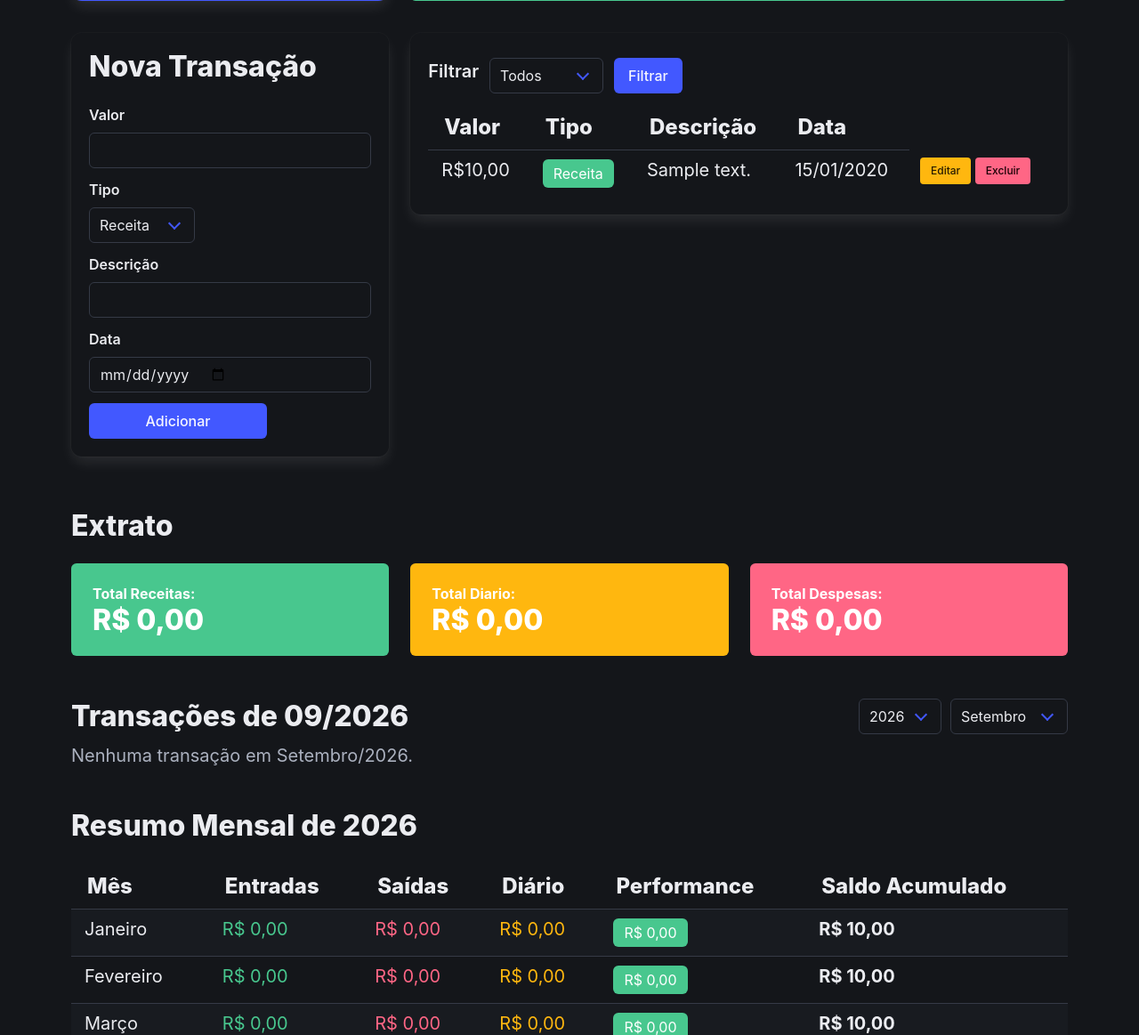
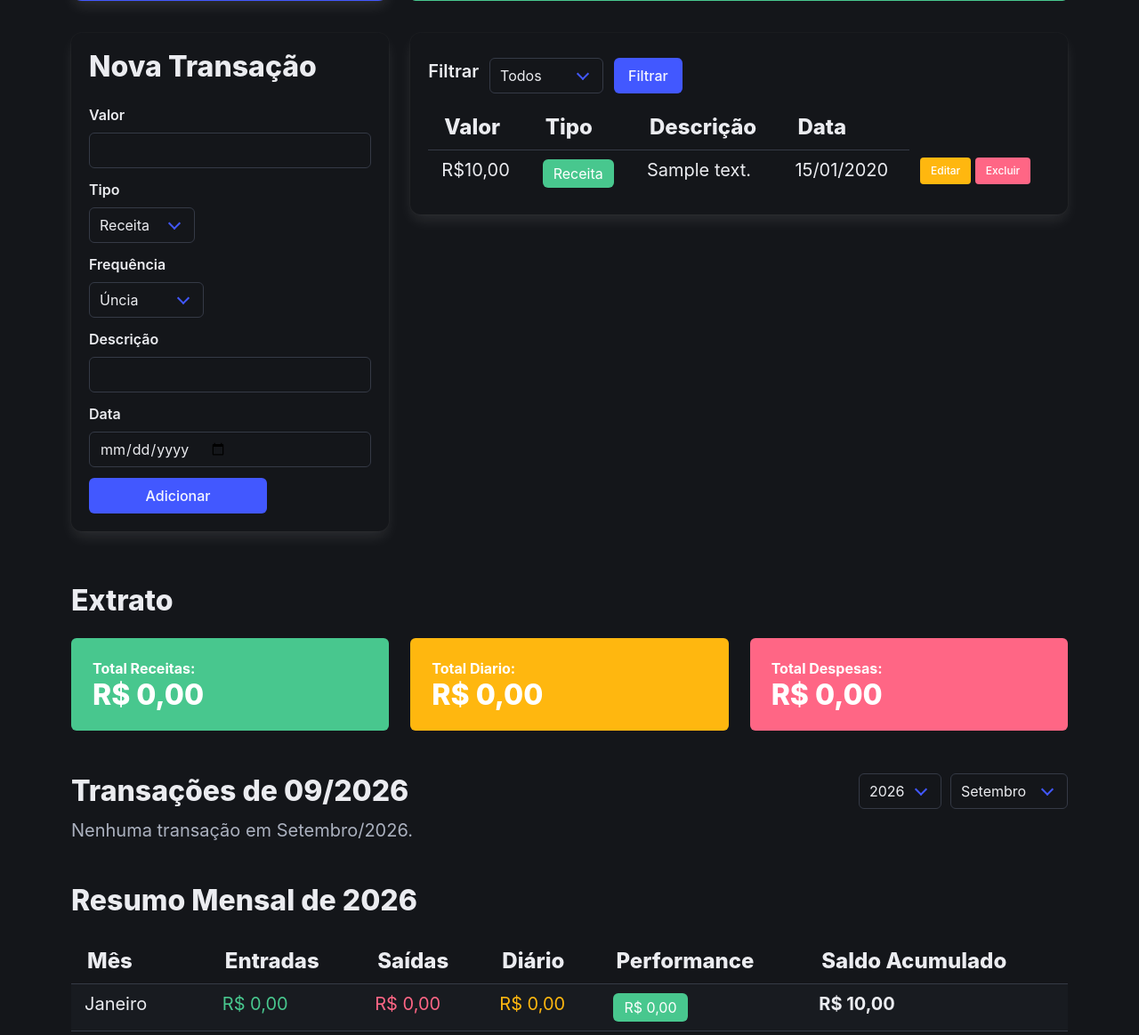
Before and after one commit to vitormatosz/MyPocket, a PHP site: page / in a window 1280 px wide. Shown: the part 380-1543 px from the top of the page at 89% size. Run offline with PHP 8.4, Linux system fonts and the light colour scheme; the visitor is signed in with stand-in values (Sample User, id 1); tables that the repository leaves empty hold one stand-in row (values such as "Sample post").

Commit message:
Add files via upload

```diff
--- a/index.php
+++ b/index.php
@@ -162,6 +162,19 @@ foreach ($stmt as $row) {
                             </div>
 
                             <div class="field">
+                                <label class="label">Frequência</label>
+                                <div class="control">
+                                    <div class="select">
+                                        <select name="frequencia" required>
+                                            <option value="unica">Úncia</option>
+                                            <option value="fixa">Fixa</option>
+                                            <option value="parc">Parcelada</option>
+                                        </select>
+                                    </div>
+                                </div>
+                            </div>
+
+                            <div class="field">
                                 <label class="label">Descrição</label>
                                 <div class="control"><input class="input" type="text" name="descricao" required>
                                 </div>
@@ -245,9 +258,9 @@ foreach ($stmt as $row) {
                                             </td>
                                             <td>
                                                 <a href="editar.php?id=<?= $t->getId() ?>"
-                                                    class="button is-small is-warning">Editar</a>
+                                                    class="button has-text-primary-15-invert is-small is-warning">Editar</a>
 
-                                                <a href="delete.php?id=<?= $t->getId() ?>" class="button is-small is-danger"
+                                                <a href="delete.php?id=<?= $t->getId() ?>" class="button has-text-primary-15-invert is-small is-danger"
                                                     onclick="return confirm('Tem certeza que deseja excluir?')">Excluir</a>
                                             </td>
                                         </tr>
@@ -387,8 +400,8 @@ foreach ($stmt as $row) {
                                 <td class="subtitle is-5"><?= $t->getDescricao(); ?></td>
                                 <td class="subtitle is-5"><?= (new DateTime($t->getData()))->format('d/m/Y') ?></td>
                                 <td>
-                                    <a href="editar.php?id=<?= $t->getId() ?>" class="button is-small is-warning">Editar</a>
-                                    <a href="delete.php?id=<?= $t->getId() ?>" class="button is-small is-danger"
+                                    <a href="editar.php?id=<?= $t->getId() ?>" class="button has-text-primary-15-invert is-small is-warning">Editar</a>
+                                    <a href="delete.php?id=<?= $t->getId() ?>" class="button has-text-primary-15-invert is-small is-danger"
                                         onclick="return confirm('Tem certeza que deseja excluir?')">Excluir</a>
                                 </td>
                             </tr>
```
Also changed, not shown: auten.php (line endings or trailing spaces), logout.php (line endings or trailing spaces), usuarios/deleteUser.php (line endings or trailing spaces), usuarios/editarUser.php (line endings or trailing spaces).
